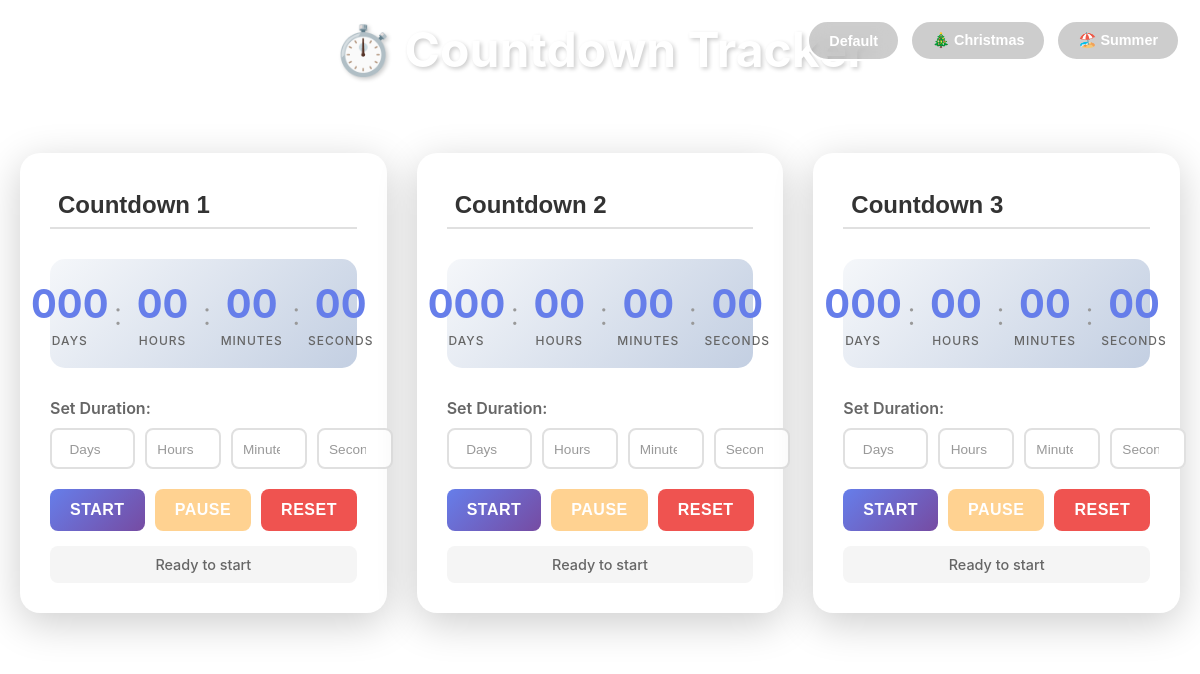
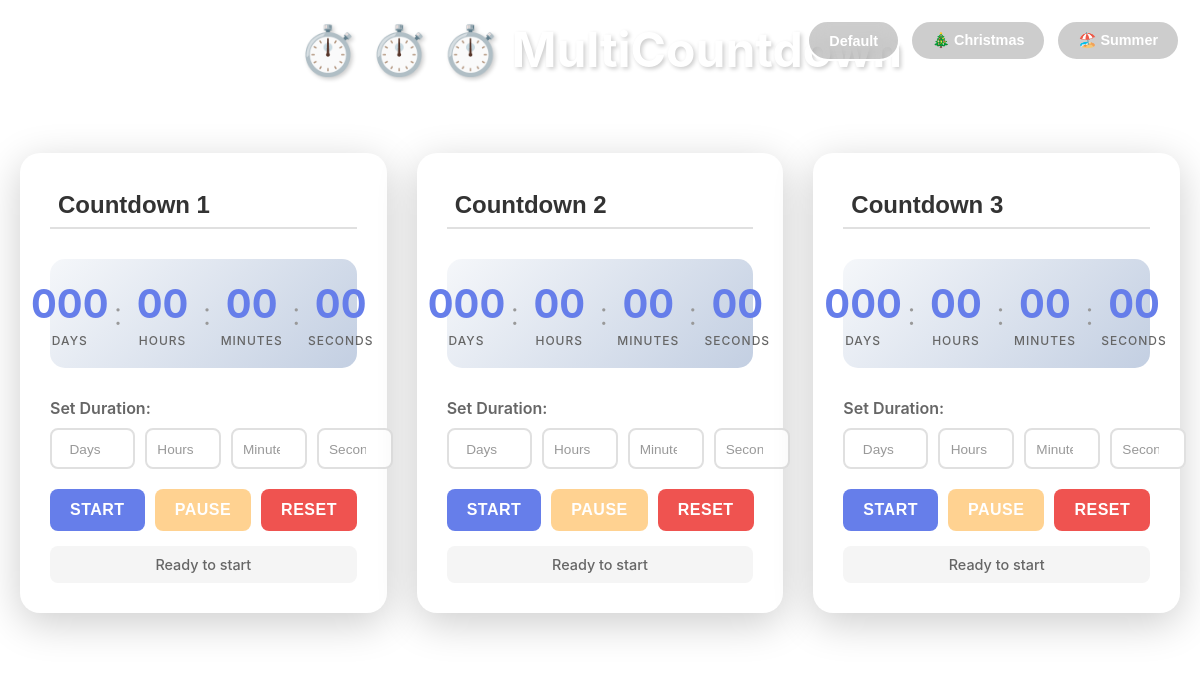
Before and after one commit to ambidextrousTx/MultiCountdown, an Electron app: page index.html in a window 1200 px wide. Drawn offline with Linux system fonts and the light colour scheme.

Commit message:
Minor UI tweaks

```diff
--- a/index.html
+++ b/index.html
@@ -15,7 +15,7 @@
 
   <div class="container">
     <header>
-      <h1>⏱️ Countdown Tracker</h1>
+      <h1>⏱️ ⏱️ ⏱️ MultiCountdown</h1>
       <p class="subtitle">Track multiple countdowns simultaneously</p>
     </header>
 
--- a/styles/styles.css
+++ b/styles/styles.css
@@ -281,7 +281,7 @@ header h1 {
 }
 
 .btn-start {
-  background: linear-gradient(135deg, var(--primary-color) 0%, var(--accent-color) 100%);
+  background: var(--primary-color);
   color: white;
 }
 
```
